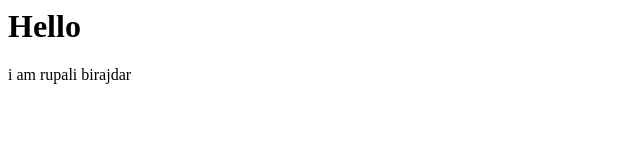
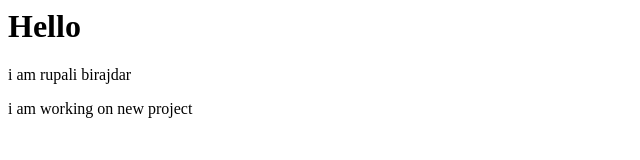
Before and after one commit to sujata-blog/neogcamp, a plain HTML site: page index.html in a window 1280 px wide. Shown: the whole page, without its empty margins (0-640 px from the left). Drawn offline with Linux system fonts and the light colour scheme.

Commit message:
Update index.html
update

```diff
--- a/index.html
+++ b/index.html
@@ -3,6 +3,7 @@
 <body>
 <h1>Hello</h1>
 <p>i am rupali birajdar</p>
+<p>i am working on new project</p>
 
 </body>
 </html>
```
